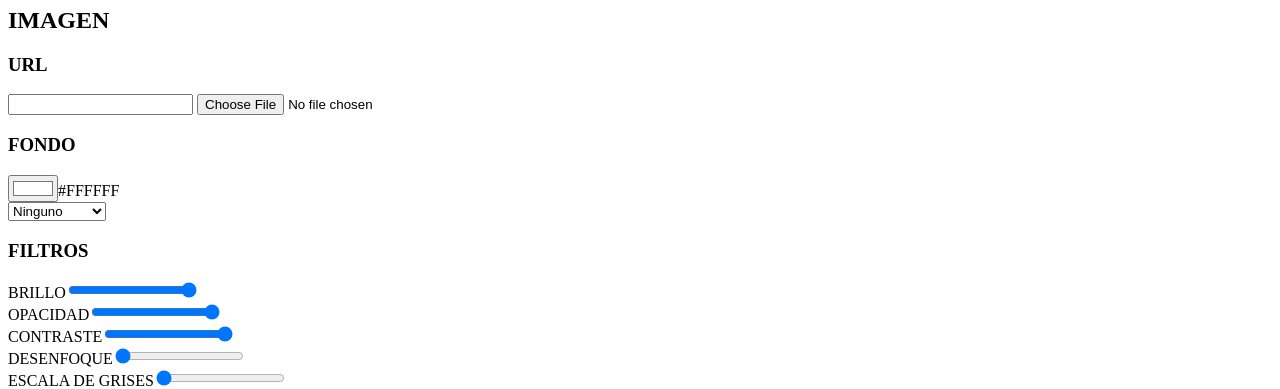
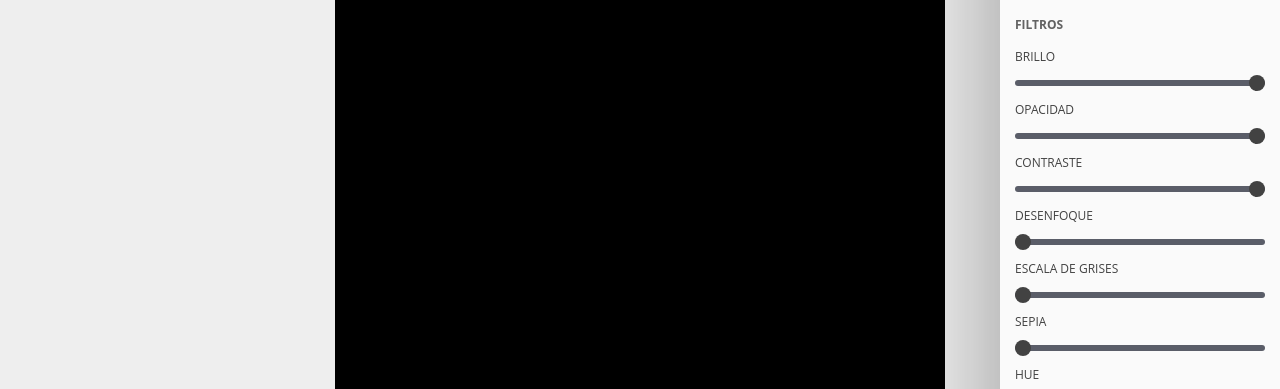
Before and after one commit to lmbd92/Generador-Memes, a plain HTML site: page index.html in a window 1280 px wide. Shown: the part 240-629 px from the top of the page. Drawn offline with nearby package versions, Linux system fonts and the light colour scheme; the site is published under a folder, as on GitHub Pages, so addresses that start at the root find nothing.

Commit message:
fixing styles path on the HTML file

```diff
--- a/index.html
+++ b/index.html
@@ -5,7 +5,7 @@
     <meta http-equiv="X-UA-Compatible" content="IE=edge" />
     <meta name="viewport" content="width=device-width, initial-scale=1.0" />
     <title>Generador de memes</title>
-    <link rel="stylesheet" href="/Styles/style2.css" />
+    <link rel="stylesheet" href="./Styles/style2.css" />
     <link
       rel="stylesheet"
       href="https://cdnjs.cloudflare.com/ajax/libs/font-awesome/5.13.0/css/all.min.css"
```
